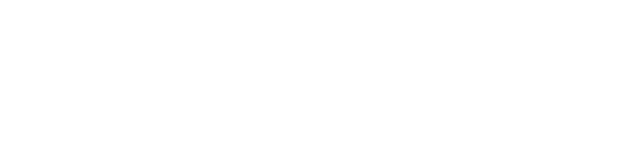
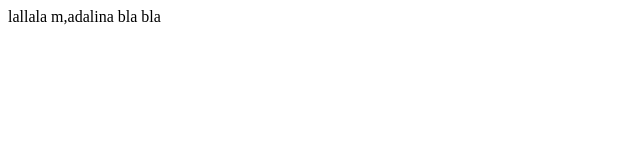
Before and after one commit to orczz/etcetcetc, a plain HTML site: page index.html in a window 1280 px wide. Shown: the whole page, without its empty margins (0-640 px from the left). Drawn offline with Linux system fonts and the light colour scheme.

Commit message:
added more text

```diff
--- a/index.html
+++ b/index.html
@@ -7,6 +7,9 @@
     </title>
   </head>
   <body>
+ lallala
+ m,adalina
 
+ bla bla
   </body>
 </html>
```
